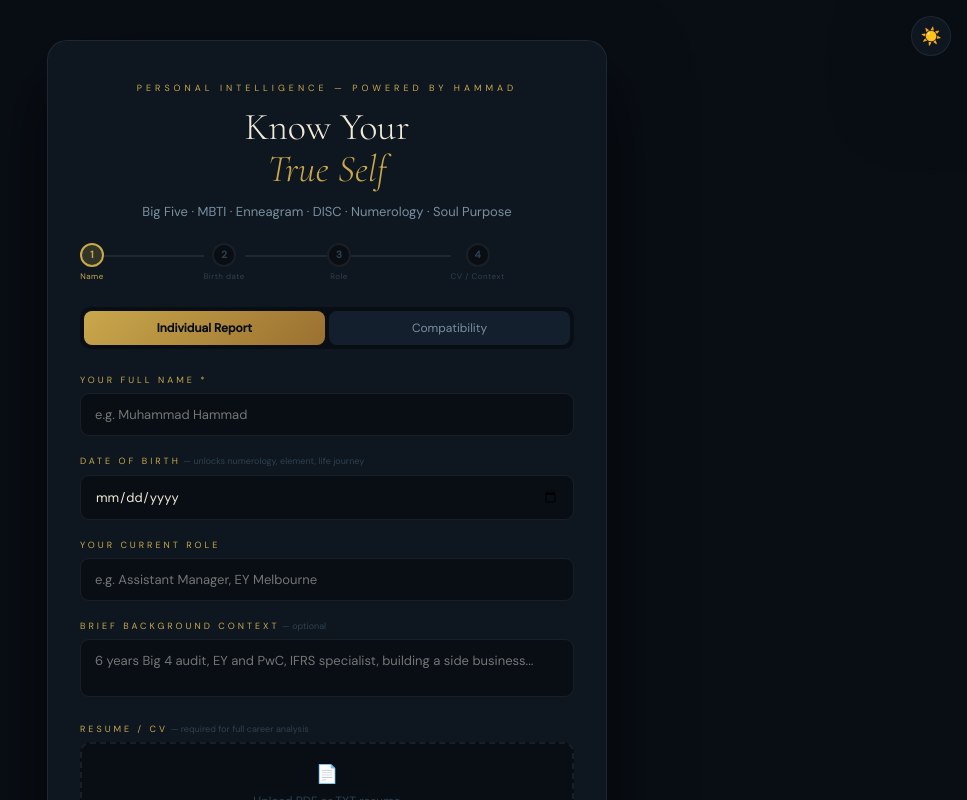
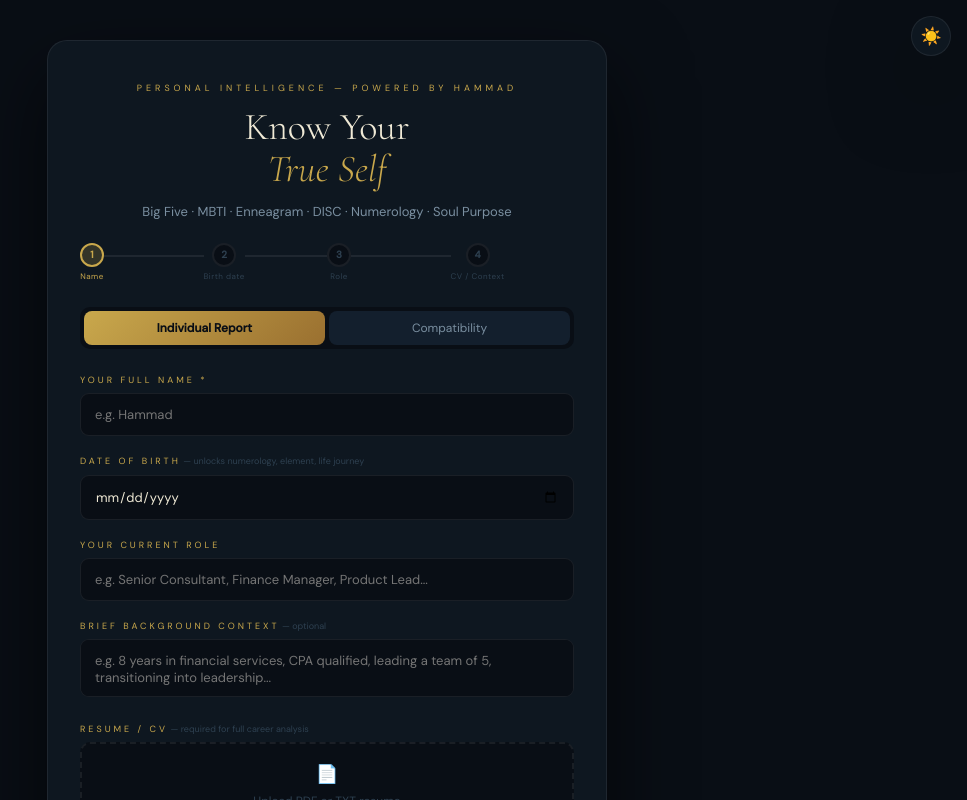
Before and after one commit to hammadmemon1997/personality-engine, a React (Vite) app: page / in a window 1280 px wide. Shown: the top 800 px of the page, without its empty margins (313-1280 px from the left). Built offline with nearby package versions, Linux system fonts and the light colour scheme.

Commit message:
ux: update placeholders to generic examples, keep Personal Intelligence — Powered by Hammad branding

```diff
--- a/src/App.jsx
+++ b/src/App.jsx
@@ -943,7 +943,7 @@ export default function App(){
       <Nav/>
       {mode==="main"&&<>
         <label style={lbl}>Your Full Name *</label>
-        <input style={inp} placeholder="e.g. Muhammad Hammad" value={name} onChange={e=>setName(e.target.value)} autoFocus/>
+        <input style={inp} placeholder="e.g. Hammad" value={name} onChange={e=>setName(e.target.value)} autoFocus/>
 
         <label style={{...lbl,marginTop:18}}>
           {firstName?`${firstName}, when were you born?`:"Date of Birth"}
@@ -959,13 +959,13 @@ export default function App(){
         </div>}
 
         <label style={{...lbl,marginTop:18}}>Your Current Role</label>
-        <input style={inp} placeholder="e.g. Assistant Manager, EY Melbourne" value={role} onChange={e=>setRole(e.target.value)}/>
+        <input style={inp} placeholder="e.g. Senior Consultant, Finance Manager, Product Lead..." value={role} onChange={e=>setRole(e.target.value)}/>
 
         <label style={{...lbl,marginTop:18}}>
           Brief Background Context
           <span style={{color:FA,fontWeight:400,textTransform:"none",letterSpacing:0,fontSize:9}}> — optional</span>
         </label>
-        <textarea style={{...inp,height:58,resize:"none"}} placeholder="6 years Big 4 audit, EY and PwC, IFRS specialist, building a side business..." value={bg} onChange={e=>setBg(e.target.value)}/>
+        <textarea style={{...inp,height:58,resize:"none"}} placeholder="e.g. 8 years in financial services, CPA qualified, leading a team of 5, transitioning into leadership..." value={bg} onChange={e=>setBg(e.target.value)}/>
 
         <label style={{...lbl,marginTop:18}}>
           Resume / CV
```
